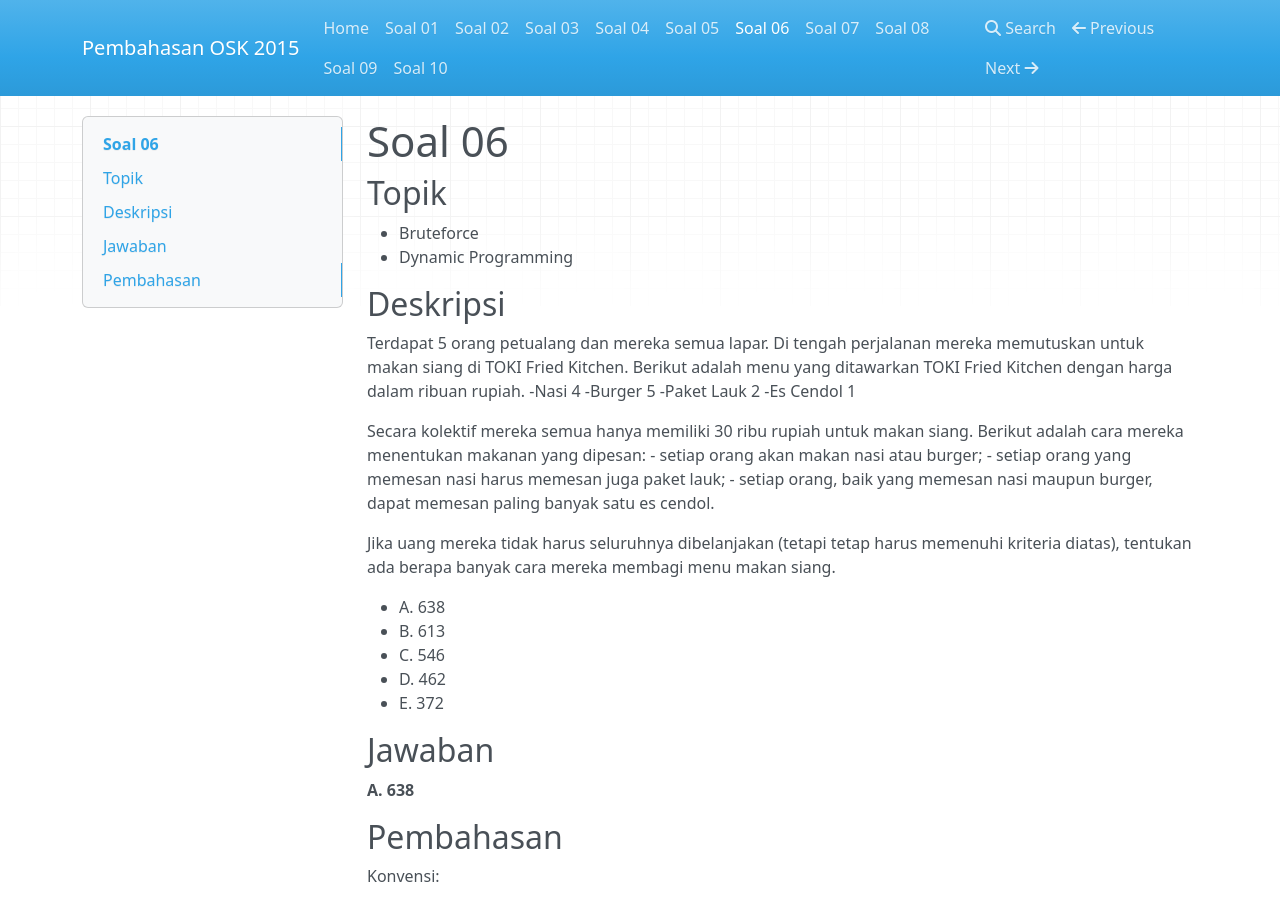
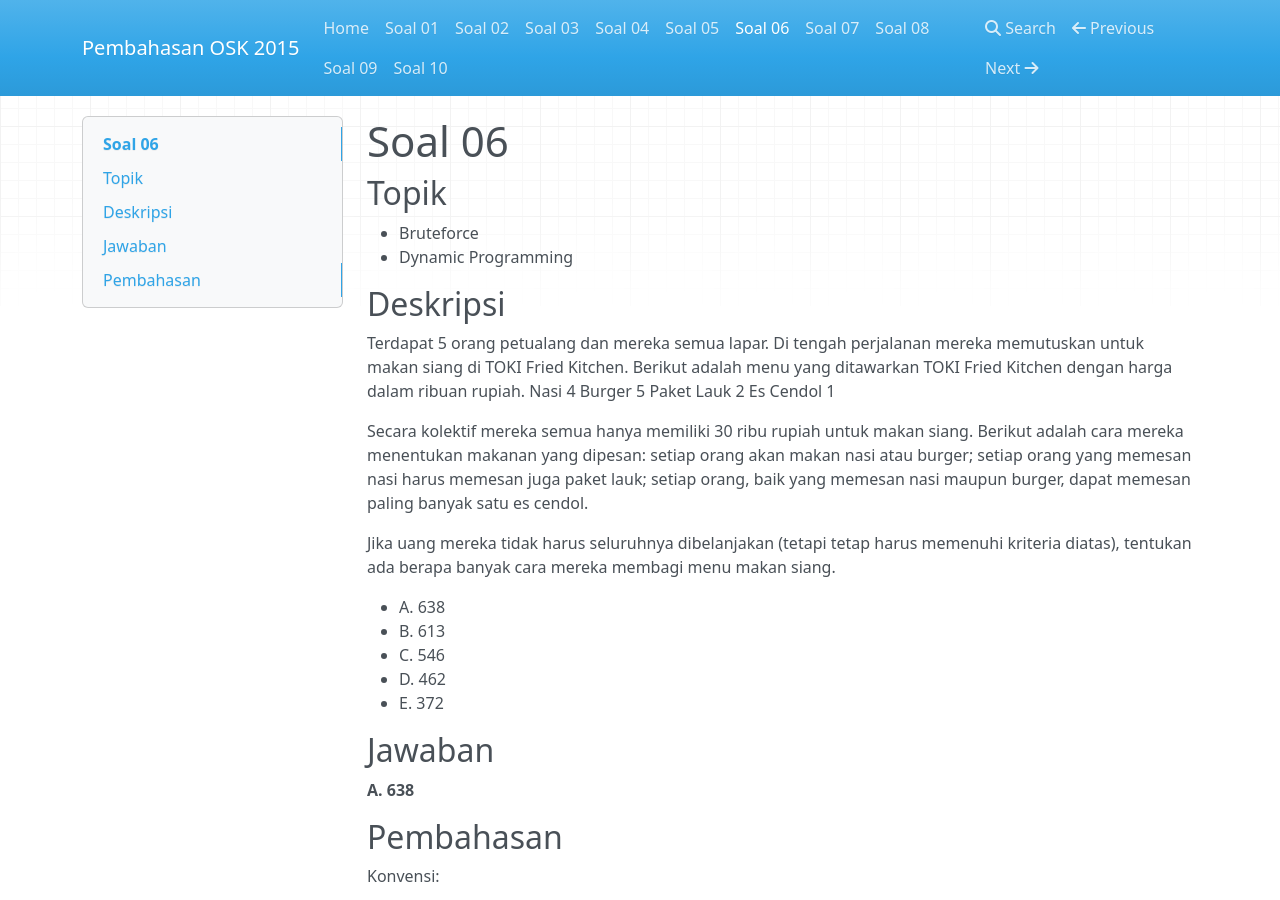
Before and after one commit to alijaya/OSK-2015, an MkDocs documentation site: the page built from docs/Soal 06.md, in a window 1280 px wide and 900 px high. Built offline with MkDocs 1.6.1, drawn with Linux system fonts in a browser that asks for light colours; nearby versions of some CDN libraries; old or Windows-style settings are respelled for this version of MkDocs.

Commit message:
no message

```diff
--- a/docs/Soal 06.md
+++ b/docs/Soal 06.md
@@ -8,15 +8,15 @@
 ## Deskripsi
 
 Terdapat 5 orang petualang dan mereka semua lapar. Di tengah perjalanan mereka memutuskan untuk makan siang di TOKI Fried Kitchen. Berikut adalah menu yang ditawarkan TOKI Fried Kitchen dengan harga dalam ribuan rupiah.
-	-Nasi 				4
-	-Burger 			5
-	-Paket Lauk 		2
-	-Es Cendol 			1
+		Nasi 				4
+		Burger 				5
+		Paket Lauk 			2
+		Es Cendol 			1
 
 Secara kolektif mereka semua hanya memiliki 30 ribu rupiah untuk makan siang. Berikut adalah cara mereka menentukan makanan yang dipesan:
-	- setiap orang akan makan nasi atau burger;
-	- setiap orang yang memesan nasi harus memesan juga paket lauk;
-	- setiap orang, baik yang memesan nasi maupun burger, dapat memesan paling banyak satu es cendol.
+		setiap orang akan makan nasi atau burger;
+		setiap orang yang memesan nasi harus memesan juga paket lauk;
+		setiap orang, baik yang memesan nasi maupun burger, dapat memesan paling banyak satu es cendol.
 
 Jika uang mereka tidak harus seluruhnya dibelanjakan (tetapi tetap harus memenuhi kriteria diatas), tentukan ada berapa banyak cara mereka membagi menu makan siang.
 
```
